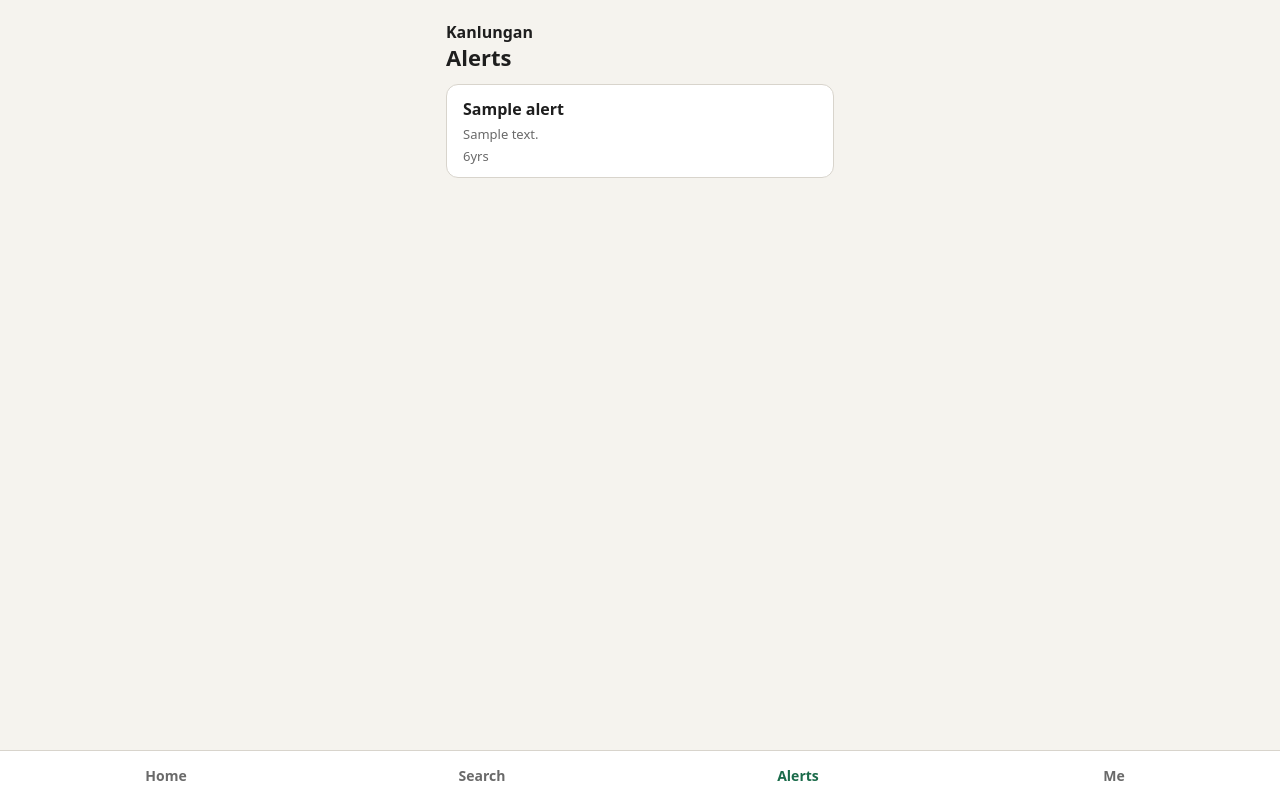
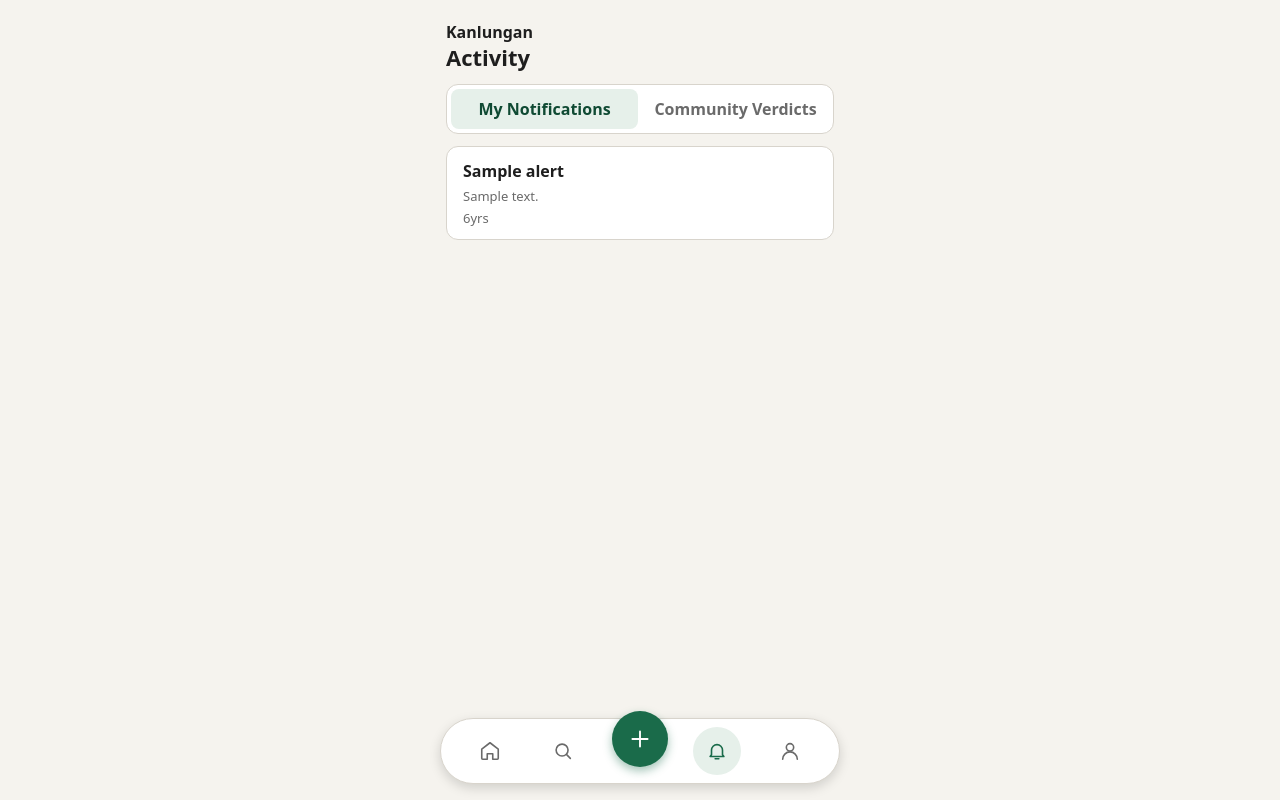
Before and after one commit to YKMarkkuu/Kanlungan, a Laravel app: page /alerts in a window 1280 px wide. Run offline with Laravel 10, Linux system fonts and the light colour scheme; a user stored in the database is signed in; tables that the repository leaves empty hold one stand-in row (values such as "Sample post").

Commit message:
feat(ui): implement floating 5-item nav and merge verdicts into activity hub

```diff
--- a/app/Http/Controllers/AlertController.php
+++ b/app/Http/Controllers/AlertController.php
@@ -3,12 +3,13 @@
 namespace App\Http\Controllers;
 
 use App\Models\Alert;
+use App\Services\CommunityService;
 use Illuminate\Http\RedirectResponse;
 use Illuminate\Http\Request;
 
 class AlertController extends Controller
 {
-    public function index(Request $request)
+    public function index(Request $request, CommunityService $community)
     {
         $alerts = Alert::where('user_id', $request->user()->id)->latest()->latest('id')->limit(50)->get()
             ->map(fn (Alert $a) => [
@@ -20,7 +21,10 @@ class AlertController extends Controller
                 'time' => $a->created_at?->diffForHumans(null, \Carbon\CarbonInterface::DIFF_ABSOLUTE, true),
             ]);
 
-        return view('alerts.index', ['alerts' => $alerts]);
+        return view('alerts.index', [
+            'alerts' => $alerts,
+            'reportedItems' => $community->reportsForVoting((int) $request->user()->id),
+        ]);
     }
 
     /** Tap an alert: mark it read, then open the post (or the notice with the reason). */
--- a/app/Http/Controllers/FeedController.php
+++ b/app/Http/Controllers/FeedController.php
@@ -16,7 +16,7 @@ class FeedController extends Controller
         $feed = $community->feed($request->user()->id, $active);
 
         return view('feed.index', [
-            'pinned' => $feed['pinned'],
+            'hasPendingReports' => $feed['hasPendingReports'],
             'posts' => $feed['posts'],
             'categories' => Post::CATEGORIES,
             'active' => $active,
--- a/public/css/community.css
+++ b/public/css/community.css
@@ -6,7 +6,7 @@
 
 .cm-main {
     padding-top: 20px;
-    padding-bottom: 96px; /* room for the bottom nav / FAB */
+    padding-bottom: 112px; /* room for the floating bottom nav */
 }
 
 .cm-main--composer {
@@ -335,61 +335,88 @@
     text-align: left;
 }
 
-/* ---------- Floating "+" button ---------- */
-
-.cm-fab {
-    position: fixed;
-    z-index: 50;
-    right: 20px;
-    bottom: 80px;
-    display: flex;
-    align-items: center;
-    justify-content: center;
-    width: 52px;
-    height: 52px;
-    border-radius: 50%;
-    background-color: var(--accent);
-    color: #fff;
-}
-
-.cm-fab:hover {
-    background-color: var(--accent-dark);
-}
-
-.cm-fab .icon {
-    width: 24px;
-    height: 24px;
-}
-
 /* ---------- Bottom nav ---------- */
 
 .cm-nav {
     position: fixed;
-    left: 0;
-    right: 0;
-    bottom: 0;
+    left: 50%;
+    bottom: calc(16px + env(safe-area-inset-bottom, 0px));
+    transform: translateX(-50%);
     display: flex;
-    padding: 14px 8px;
+    justify-content: space-around;
+    align-items: center;
+    width: calc(100% - 32px);
+    max-width: 400px;
+    padding: 8px 12px;
     background-color: var(--surface-card);
-    border-top: 1px solid var(--border-default);
+    border: 1px solid var(--border-subtle);
+    border-radius: 999px;
+    overflow: visible;
+    box-shadow: 0 4px 12px rgba(0, 0, 0, 0.15);
+    z-index: 40;
+    box-sizing: border-box;
 }
 
 .cm-nav__item {
-    flex: 1;
-    text-align: center;
-    font-size: 14px;
-    font-weight: 600;
+    position: relative;
+    display: inline-flex;
+    align-items: center;
+    justify-content: center;
+    flex: 0 0 48px;
+    width: 48px;
+    height: 48px;
+    padding: 12px;
+    border-radius: 50%;
     color: var(--text-muted);
     text-decoration: none;
+    -webkit-tap-highlight-color: transparent;
+}
+
+.cm-nav__item .icon {
+    display: block;
+    flex: none;
+    width: 22px;
+    height: 22px;
 }
 
 .cm-nav__item.is-active {
     color: var(--accent);
-    font-weight: 700;
+    background-color: var(--accent-soft);
 }
 
 .cm-nav__item.is-disabled {
     opacity: 0.45;
+}
+
+.cm-nav__item:active { background-color: var(--surface-hover); }
+
+.cm-nav__item--create {
+    flex: 0 0 56px;
+    width: 56px;
+    height: 56px;
+    margin-top: -24px;
+    background-color: var(--accent);
+    color: #fff;
+    box-shadow: 0 4px 10px rgba(26, 107, 74, 0.4);
+}
+
+.cm-nav__item--create .icon {
+    width: 26px;
+    height: 26px;
+}
+
+.cm-nav__item--create:hover,
+.cm-nav__item--create:active {
+    background-color: var(--accent-dark);
+    color: #fff;
+}
+
+.cm-nav__item--create:active { transform: scale(0.96); }
+
+.cm-nav__item .cm-count {
+    position: absolute;
+    top: 2px;
+    right: 1px;
 }
 
 /* ---------- Create post ---------- */
@@ -644,6 +671,37 @@ a.cm-stat { color: inherit; text-decoration: none; display: inline-flex; align-i
 .cm-alert.is-unread { border-left: 4px solid var(--accent); }
 .cm-alert.is-unread strong::after { content: ""; display: inline-block; width: 8px; height: 8px; margin-left: 8px; border-radius: 50%; background: var(--accent); }
 
+.cm-activity-tabs {
+    display: flex;
+    gap: 4px;
+    padding: 4px;
+    border: 1px solid var(--border-default);
+    border-radius: var(--radius-md);
+    background: var(--surface-card);
+}
+
+.cm-activity-tab {
+    flex: 1;
+    min-height: 40px;
+    padding: 8px 12px;
+    border: 0;
+    border-radius: calc(var(--radius-md) - 4px);
+    background: transparent;
+    color: var(--text-muted);
+    font: inherit;
+    font-weight: 600;
+    cursor: pointer;
+}
+
+.cm-activity-tab.is-active {
+    background: var(--accent-soft);
+    color: var(--accent-dark);
+}
+
+.cm-activity-panel[hidden] {
+    display: none !important;
+}
+
 .cm-search { display: flex; gap: 8px; }
 .cm-search .input { flex: 1; min-width: 0; }
 
--- a/public/js/community.js
+++ b/public/js/community.js
@@ -13,6 +13,57 @@
             window.alert('Could not copy link to clipboard.');
         });
     };
+
+    /* ---------- Activity tabs ---------- */
+
+    document.addEventListener('click', function (event) {
+        var tab = event.target.closest('[data-activity-tab]');
+
+        if (!tab) {
+            return;
+        }
+
+        var activity = tab.closest('[data-activity]');
+
+        if (!activity) {
+            return;
+        }
+
+        var selected = tab.getAttribute('data-activity-tab');
+
+        activity.querySelectorAll('[data-activity-tab]').forEach(function (item) {
+            var isSelected = item === tab;
+            item.classList.toggle('is-active', isSelected);
+            item.setAttribute('aria-selected', isSelected ? 'true' : 'false');
+            item.setAttribute('tabindex', isSelected ? '0' : '-1');
+        });
+
+        activity.querySelectorAll('[data-activity-panel]').forEach(function (panel) {
+            panel.hidden = panel.getAttribute('data-activity-panel') !== selected;
+        });
+    });
+
+    document.addEventListener('keydown', function (event) {
+        var tab = event.target.closest('[data-activity-tab]');
+
+        if (!tab || (event.key !== 'ArrowLeft' && event.key !== 'ArrowRight')) {
+            return;
+        }
+
+        var activity = tab.closest('[data-activity]');
+        var tabs = activity ? Array.prototype.slice.call(activity.querySelectorAll('[data-activity-tab]')) : [];
+        var currentIndex = tabs.indexOf(tab);
+
+        if (tabs.length < 2 || currentIndex < 0) {
+            return;
+        }
+
+        event.preventDefault();
+        var direction = event.key === 'ArrowRight' ? 1 : -1;
+        var nextTab = tabs[(currentIndex + direction + tabs.length) % tabs.length];
+        nextTab.focus();
+        nextTab.click();
+    });
 
     /* ---------- Shared helpers for AJAX forms (composer) ---------- */
 
--- a/resources/views/alerts/index.blade.php
+++ b/resources/views/alerts/index.blade.php
@@ -1,12 +1,12 @@
 @extends('layouts.community')
 
-@section('title', 'Alerts · Kanlungan')
+@section('title', 'Activity · Kanlungan')
 @section('nav', 'alerts')
 
 @section('content')
-    <div class="stack">
+    <div class="stack" data-activity>
         <header class="cm-header">
-            <h1>Alerts</h1>
+            <h1>Activity</h1>
             @if ($alerts->contains('unread', true))
                 <form method="POST" action="{{ route('alerts.read-all') }}">
                     @csrf
@@ -15,10 +15,30 @@
             @endif
         </header>
 
-        @forelse ($alerts as $alert)
-            @include('components.alert-item', ['alert' => $alert])
-        @empty
-            <div class="card cm-empty"><p class="text-muted">No alerts yet.</p></div>
-        @endforelse
+        <div class="cm-activity-tabs" role="tablist" aria-label="Activity sections">
+            <button type="button" class="cm-activity-tab is-active" id="activity-tab-notifications"
+                    role="tab" aria-selected="true" aria-controls="activity-panel-notifications"
+                    tabindex="0" data-activity-tab="notifications">My Notifications</button>
+            <button type="button" class="cm-activity-tab" id="activity-tab-verdicts"
+                    role="tab" aria-selected="false" aria-controls="activity-panel-verdicts"
+                    tabindex="-1" data-activity-tab="verdicts">Community Verdicts</button>
+        </div>
+
+        <section class="cm-activity-panel" id="activity-panel-notifications" role="tabpanel"
+                 aria-labelledby="activity-tab-notifications" data-activity-panel="notifications">
+            @forelse ($alerts as $alert)
+                @include('components.alert-item', ['alert' => $alert])
+            @empty
+                <div class="card cm-empty"><p class="text-muted">No alerts yet.</p></div>
+            @endforelse
+        </section>
+
+        <section class="cm-activity-panel" id="activity-panel-verdicts" role="tabpanel"
+                 aria-labelledby="activity-tab-verdicts" data-activity-panel="verdicts" hidden>
+            <div class="card cm-notice" role="note">
+                Help keep Kanlungan safe. Review these reports and cast your vote.
+            </div>
+            @include('reports._list', ['reports' => $reportedItems])
+        </section>
     </div>
 @endsection
--- a/resources/views/components/icon.blade.php
+++ b/resources/views/components/icon.blade.php
@@ -1,8 +1,10 @@
 {{-- Inline SVG icons (no icon fonts, no emoji). Usage: @include('components.icon', ['name' => 'flag']) --}}
 <svg class="icon" viewBox="0 0 24 24" fill="none" stroke="currentColor" stroke-width="1.75" stroke-linecap="round" stroke-linejoin="round" aria-hidden="true">
     @switch($name)
+        @case('home') <path d="m3 10 9-7 9 7v10a1 1 0 0 1-1 1h-5v-6H9v6H4a1 1 0 0 1-1-1V10Z" /> @break
         @case('search') <circle cx="11" cy="11" r="6.5" /><path d="m16 16 4 4" /> @break
         @case('bell') <path d="M6 16V11a6 6 0 0 1 12 0v5l1.5 2h-15L6 16Z" /><path d="M10 20.5h4" /> @break
+        @case('user') <circle cx="12" cy="8" r="4" /><path d="M4 21a8 8 0 0 1 16 0" /> @break
         @case('plus') <path d="M12 5v14M5 12h14" /> @break
         @case('back') <path d="m15 5-7 7 7 7" /> @break
         @case('close') <path d="M6 6l12 12M18 6 6 18" /> @break
@@ -14,6 +16,7 @@
         @case('mask') <path d="M3 9c3-1 6-1 9 0s6 1 9 0v3a4 4 0 0 1-4 4h-2.5L12 14l-1.5 2H8a4 4 0 0 1-4-4V9Z" /> @break
         @case('clip') <path d="m20 11-8.5 8.5a5 5 0 0 1-7-7L13 4a3.5 3.5 0 0 1 5 5l-8.5 8.5a2 2 0 0 1-3-3L14 7" /> @break
         @case('shield') <path d="M12 3 5 6v5c0 4.5 3 8 7 10 4-2 7-5.5 7-10V6l-7-3Z" /> @break
+        @case('scale') <path d="M12 3v18M5 6h14M7 6l-4 7h8L7 6Zm10 0-4 7h8l-4-7ZM8 21h8" /> @break
         @case('check') <path d="m5 12.5 4.5 4.5L19 7.5" /> @break
     @endswitch
 </svg>
--- a/resources/views/layouts/community.blade.php
+++ b/resources/views/layouts/community.blade.php
@@ -48,13 +48,15 @@
         @if (trim($__env->yieldContent('hide-nav')) === '')
             @php($unread = auth()->check() ? \App\Models\Alert::unreadCount(auth()->id()) : 0)
             @php($tab = trim($__env->yieldContent('nav')))
-            <nav class="cm-nav" aria-label="Main">
-                <a href="{{ route('feed') }}" class="cm-nav__item {{ $tab === 'home' ? 'is-active' : '' }}">Home</a>
-                <a href="{{ route('search') }}" class="cm-nav__item {{ $tab === 'search' ? 'is-active' : '' }}">Search</a>
-                <a href="{{ route('alerts') }}" class="cm-nav__item {{ $tab === 'alerts' ? 'is-active' : '' }}">Alerts
-                    @if ($unread > 0)<span class="cm-count" aria-label="{{ $unread }} unread">{{ $unread }}</span>@endif
+            <nav class="cm-nav" aria-label="Main navigation">
+                <a href="{{ route('feed') }}" class="cm-nav__item {{ $tab === 'home' ? 'is-active' : '' }}" aria-label="Home" @if ($tab === 'home') aria-current="page" @endif>@include('components.icon', ['name' => 'home'])</a>
+                <a href="{{ route('search') }}" class="cm-nav__item {{ $tab === 'search' ? 'is-active' : '' }}" aria-label="Search" @if ($tab === 'search') aria-current="page" @endif>@include('components.icon', ['name' => 'search'])</a>
+                <a href="{{ route('post.create') }}" class="cm-nav__item cm-nav__item--create" aria-label="Create post">@include('components.icon', ['name' => 'plus'])</a>
+                <a href="{{ route('alerts') }}" class="cm-nav__item {{ $tab === 'alerts' ? 'is-active' : '' }}" aria-label="Activity{{ $unread > 0 ? ', '.$unread.' unread' : '' }}" @if ($tab === 'alerts') aria-current="page" @endif>
+                    @include('components.icon', ['name' => 'bell'])
+                    @if ($unread > 0)<span class="cm-count" aria-hidden="true">{{ $unread }}</span>@endif
                 </a>
-                <a href="{{ route('community.me') }}" class="cm-nav__item {{ $tab === 'me' ? 'is-active' : '' }}">Me</a>
+                <a href="{{ route('community.me') }}" class="cm-nav__item {{ $tab === 'me' ? 'is-active' : '' }}" aria-label="Profile" @if ($tab === 'me') aria-current="page" @endif>@include('components.icon', ['name' => 'user'])</a>
             </nav>
         @endif
     </div>
--- /dev/null
+++ b/resources/views/reports/_list.blade.php
@@ -0,0 +1,12 @@
+@forelse ($reports as $row)
+    @if ($row['kind'] === 'post')
+        @include('components.post-card', ['post' => $row['item']])
+    @else
+        @include('components.comment-card', ['comment' => $row['item'], 'reply' => false, 'canAccept' => false])
+    @endif
+@empty
+    <div class="card cm-empty">
+        <p><strong>No reports need your verdict right now.</strong></p>
+        <p class="text-small text-muted">Check back later to help keep the community safe.</p>
+    </div>
+@endforelse
--- a/routes/community.php
+++ b/routes/community.php
@@ -41,6 +41,7 @@ Route::middleware(['auth', EnforceRestrictions::class])->group(function () {
     Route::post('/post/{id}/comments/{commentId}/helpful', [PostController::class, 'helpfulComment'])->whereNumber(['id', 'commentId'])->middleware('throttle:60,1')->name('comment.helpful');
 
     // Reports + community vote
+    Route::get('/reports', [ReportController::class, 'index'])->name('reports.index');
     Route::post('/report/{type}/{id}', [ReportController::class, 'store'])->whereIn('type', ['post', 'comment'])->whereNumber('id')->middleware('throttle:10,1')->name('report.store');
     Route::post('/reports/{report}/start', [ReportController::class, 'start'])->whereNumber('report')->middleware('throttle:20,1')->name('report.start');
     Route::post('/reports/{report}/vote', [ReportController::class, 'vote'])->whereNumber('report')->middleware('throttle:30,1')->name('report.vote');
```
Also changed, not shown: other parts of public/css/community.css (+45 -46 lines), app/Http/Controllers/ReportController.php (+10 -1 lines), app/Services/CommunityService.php (+61 -38 lines), resources/views/components/post-card.blade.php (+5 -2 lines), resources/views/feed/index.blade.php (+7 -20 lines), resources/views/reports/index.blade.php (added, +16 -0 lines), tests/Feature/ModerationFlowTest.php (+63 -4 lines).
